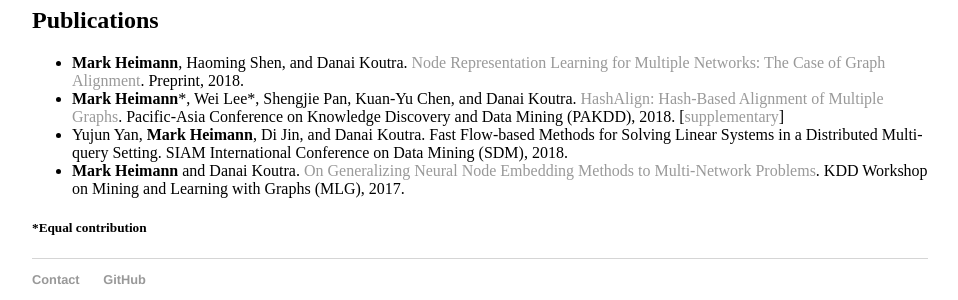
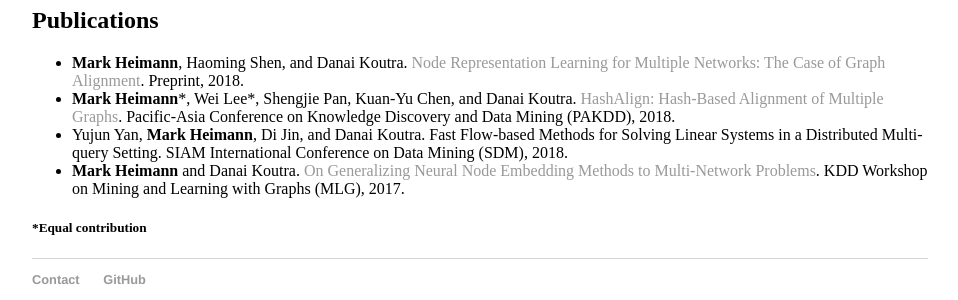
Before and after one commit to markheimann/markheimann.github.io, a Jekyll site: the page built from index.html, in a window 1280 px wide. Shown: the part 1483-1783 px from the top of the page, without its empty margins (160-1118 px from the left). Built offline with Jekyll 4.4.1, drawn with Linux system fonts in a browser that asks for light colours.

Commit message:
fixed link to paper

```diff
--- a/index.html
+++ b/index.html
@@ -55,7 +55,7 @@
 <div class="blurb">
 <ul>
   <li> <b>Mark Heimann</b>, Haoming Shen, and Danai Koutra.  <a href="https://arxiv.org/pdf/1802.06257.pdf">Node Representation Learning for Multiple Networks: The Case of Graph Alignment</a>. Preprint, 2018.
-	<li> <b>Mark Heimann</b>*, Wei Lee*, Shengjie Pan, Kuan-Yu Chen, and Danai Koutra.  <a href="papers/17_HashAlign_PAKDD.pdf">HashAlign: Hash-Based Alignment of Multiple Graphs</a>.  Pacific-Asia Conference on Knowledge Discovery and Data Mining (PAKDD), 2018. [<a href="papers/17_HashAlign_supplementary_PAKDD.pdf">supplementary</a>]
+	<li> <b>Mark Heimann</b>*, Wei Lee*, Shengjie Pan, Kuan-Yu Chen, and Danai Koutra.  <a href="papers/HashAlign-PAKDD18-full.pdf">HashAlign: Hash-Based Alignment of Multiple Graphs</a>.  Pacific-Asia Conference on Knowledge Discovery and Data Mining (PAKDD), 2018.
 	<li> Yujun Yan, <b>Mark Heimann</b>, Di Jin, and Danai Koutra.  Fast Flow-based Methods for Solving Linear Systems in a Distributed Multi-query Setting.  SIAM International Conference on Data Mining (SDM), 2018.
 <li> <b>Mark Heimann</b> and Danai Koutra. <a href="http://www.mlgworkshop.org/2017/paper/MLG2017_paper_26.pdf">On Generalizing Neural Node Embedding Methods to Multi-Network Problems</a>. KDD Workshop on Mining and Learning with Graphs (MLG), 2017.
 </ul>
```
